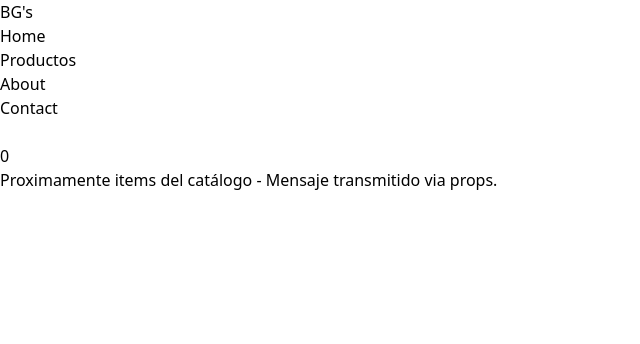
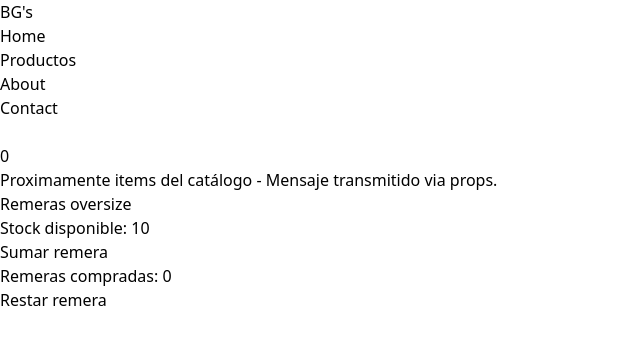
Before and after one commit to BautistaGGG/PreEntrega3---GonzalezGasto-, a React (Vite) app: page / in a window 1280 px wide. Shown: the top 344 px of the page, without its empty margins (0-640 px from the left). Built offline with nearby package versions, Linux system fonts and the light colour scheme.

Commit message:
Hecha la actividad N°1 de la Segunda pre-entrega PF, -Contador con botón-

```diff
--- a/index.html
+++ b/index.html
@@ -4,7 +4,7 @@
     <meta charset="UTF-8" />
     <link rel="icon" type="image/svg+xml" href="/vite.svg" />
     <meta name="viewport" content="width=device-width, initial-scale=1.0" />
-    <title> Vite e-commerce</title>
+    <title> e-commerce coderHouse</title>
   </head>
   <body>
     <div id="root"></div>
--- /dev/null
+++ b/src/components/ItemCount.jsx
@@ -0,0 +1,34 @@
+import { useState } from "react"
+
+function ItemCount() {
+
+ const [remeras,setRemeras] = useState(0)
+ const [stockDisponible,setStockDisponible] = useState(10)
+
+ function añadirItems() {
+    setRemeras(prevValue => prevValue + 1)
+    setStockDisponible(prevStock => prevStock -1)
+}
+
+ function eliminarItems() {
+    setRemeras(prevValue => prevValue - 1)
+    setStockDisponible(prevStock => prevStock + 1)
+ }
+
+
+  return (
+    <div className="border border-zinc-50">
+        <h2 className="text-2xl">Remeras oversize</h2>
+        <p> Stock disponible: {stockDisponible} </p>
+        <button className="bg-black text-white p-2 disabled:opacity-70" onClick={añadirItems} disabled={stockDisponible === 0}>
+            Sumar remera
+        </button>
+        <p> Remeras compradas: {remeras} </p>
+        <button className="bg-black text-white p-2 disabled:opacity-70" onClick={eliminarItems} disabled={remeras === 0}>
+            Restar remera
+        </button>
+    </div>
+  )
+}
+
+export default ItemCount
--- a/src/components/ItemListContainer.jsx
+++ b/src/components/ItemListContainer.jsx
@@ -1,13 +1,52 @@
 /* eslint-disable react/prop-types */
 
+import ItemCount from "./ItemCount"
+
 function ItemListContainer({greeting}) {
+
   return (
     <section className="bg-slate-500 text-center">
         <h1 className="p-4">
           {greeting}
+          <ItemCount/>
         </h1>
     </section>
   )
 }
 
 export default ItemListContainer
+
+/*
+Contador con botón
+
+Crea un componente ItemCount.js, que debe estar compuesto de un
+botón y controles, para incrementar y decrementar la cantidad
+requerida de ítems
+
+El número contador nunca puede superar el stock disponible.
+De no haber stock el click no debe tener efecto y por ende
+no ejecutar el callback onAdd.
+Si hay stock al clickear el botón se debe ejecutar onAdd
+con un número que debe ser la cantidad seleccionada por el usuario.
+
+Catálogo con MAPS y promises
+
+Crea los componentes:
+  -Item.js e
+  -ItemList.js
+para mostrar algunos productos en tu ItemListContainer.js.
+Los ítems deben provenir de un llamado a una promise que los resuelva en tiempo
+diferido (setTimeout) de 2 segundos, para emular retrasos de red
+
+Recomendaciones:
+  Item.js: Es un componente destinado a mostrar información breve del producto
+  que el user clickeará luego para acceder a los detalles (los desarrollaremos más
+  adelante)
+  ItemList.js Es un agrupador de un set de componentes Item.js (Deberías incluirlo
+  dentro de ItemListContainer de la primera pre-entrega del Proyecto Final)
+  Implementa un async mock (promise): Usa un efecto de montaje para poder emitir
+  un llamado asincrónico a un mock (objeto) estático de datos que devuelva un
+  conjunto de item { id, title, description, price, pictureUrl } en dos segundos
+  (setTimeout), para emular retrasos de red.
+
+*/
--- a/src/components/NavBar.jsx
+++ b/src/components/NavBar.jsx
@@ -2,7 +2,6 @@
 /* eslint-disable react/prop-types */
 /* eslint-disable no-unused-vars */
 import CartWidget from "./CartWidget"
-import ItemListContainer from "./ItemListContainer"
 
 function NavBar() {
   return (
```
